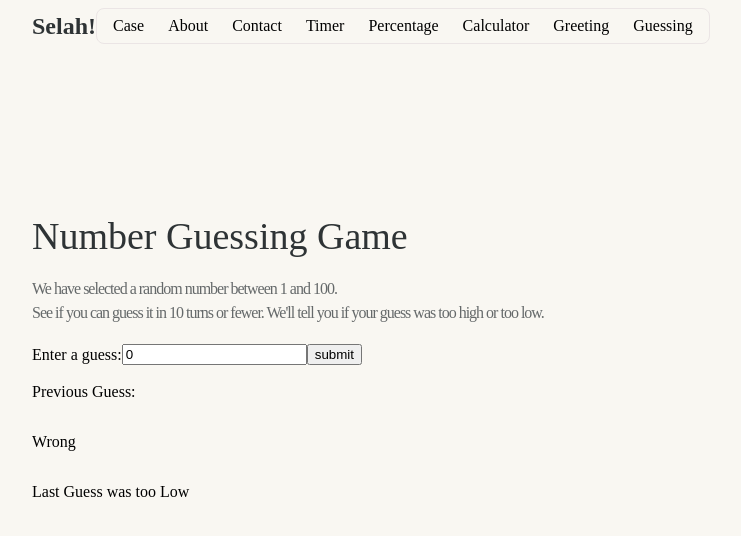
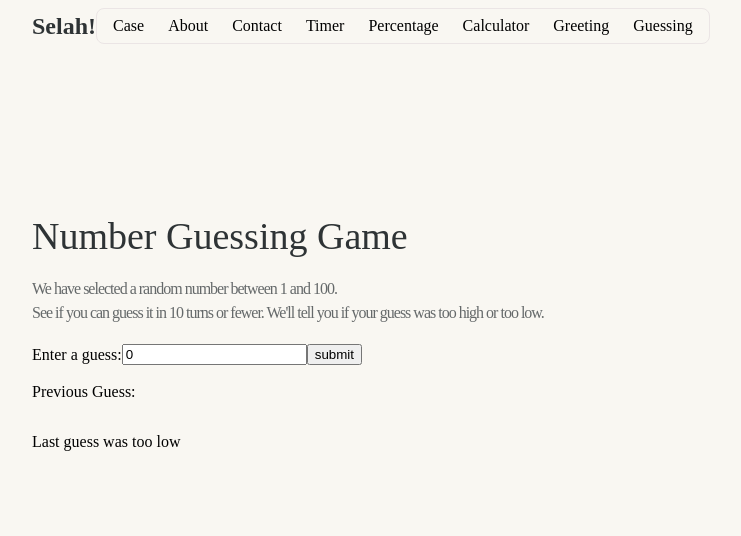
Before and after one commit to byfolarin/Selah, a React (Vite) app in the folder Selah/: page /Guessing in a window 1280 px wide. Shown: the top 536 px of the page, without its empty margins (292-1033 px from the left). Built offline with nearby package versions, Linux system fonts and the light colour scheme; a web font is replaced by a local one.

Commit message:
initialized guess

```diff
--- a/Selah/src/components/website/Guessing.jsx
+++ b/Selah/src/components/website/Guessing.jsx
@@ -12,26 +12,27 @@ const Guessing = () => {
         setText(e.target.value); // Update text state with the value
       }
 
+
+      useEffect(()=>{
+        const getRandom = Math.floor(Math.random() * 100);
+        setRandom(getRandom);
+        },[])
+
+
     function handleClick(){
         setPrev(item =>[...item,text]);
         setText(" ");
         setDisabled(prev.length >= 9);
-    }
 
-    useEffect(()=>{
-    const getRandom = Math.floor(Math.random() * 100);
-    setRandom(getRandom);
-    },[])
+        if (text > random ){
+          console.log("Your text is too high")
+          } else if (text < random ){
+            console.log("Your text is too low")
+          } else ( console.log("Perfect Score"))
+        }
 
-    // console.log(random)
 
-      const preview = () =>{
-        if (random > text){
-        console.log("Your text is too high")
-        } else if (random === text){
-          console.log("Perfect score")
-        } else ("Your text is too low")
-      }
+    console.log(random)
 
 
   return (
@@ -49,8 +50,7 @@ const Guessing = () => {
       <p>Previous Guess:{prev.map(x =>(
         <span>{x} </span>
       ))}</p>
-      <p>Wrong</p>
-      <p>Last Guess was too Low</p>
+      <p>{text > random ? "Last Guess was too high" : text < random ? "Last guess was too low" : "You're right"}</p>
     </div>
   )
 }
```
